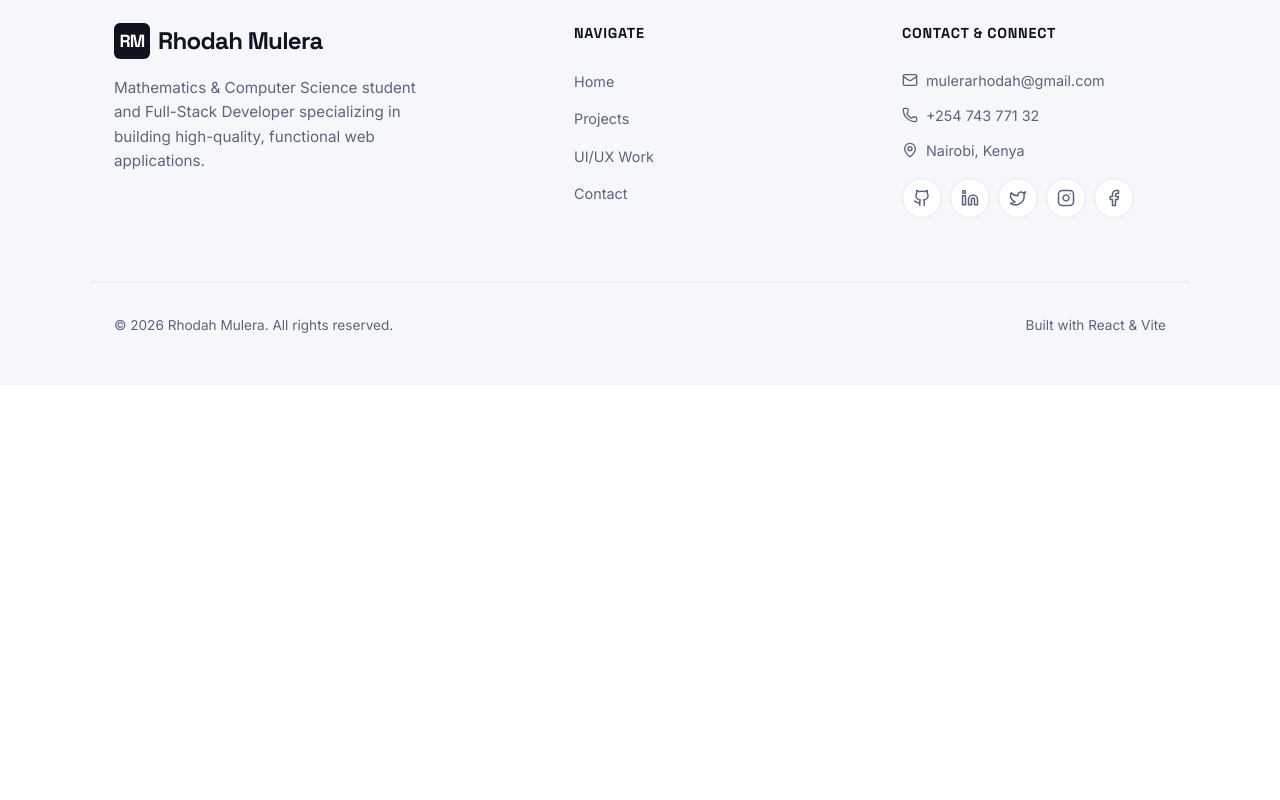
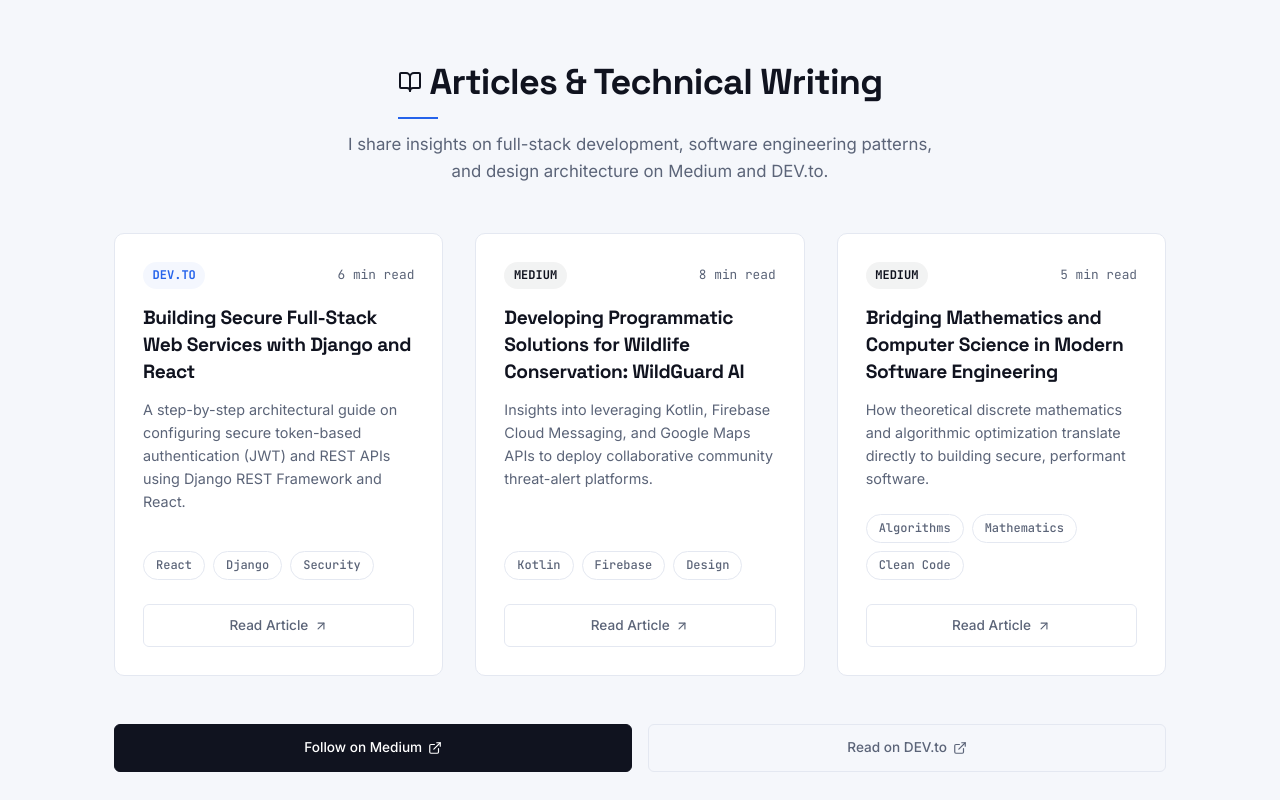
Before and after one commit to Ro-wdy/Portfolio-1.1, a React (Vite) app: page / in a window 1280 px wide. Shown: the part 2060-2860 px from the top of the page. Before the commit the page ends 2445 px from the top, so only its background shows below. Built offline with nearby package versions, Linux system fonts and the light colour scheme.

Commit message:
feat: add Articles & Technical Writing section with Medium and dev.to articles

```diff
--- /dev/null
+++ b/src/components/WritingSection.jsx
@@ -0,0 +1,111 @@
+import React from 'react';
+import { BookOpen, ArrowUpRight, ExternalLink } from 'lucide-react';
+import { articlesList } from '../data/writingData';
+
+const WritingSection = () => {
+  return (
+    <section className="section" id="writing" style={{ borderTop: '1px solid var(--border-light)', backgroundColor: 'var(--bg-secondary)' }}>
+      <div className="container">
+        <div className="section-title-wrapper" style={{ display: 'flex', flexDirection: 'column', alignItems: 'center', textAlign: 'center', marginBottom: '3rem' }}>
+          <h2 className="section-title" style={{ display: 'inline-flex', alignItems: 'center', gap: '0.5rem' }}>
+            <BookOpen size={24} className="text-accent" /> Articles & Technical Writing
+          </h2>
+          <p style={{ color: 'var(--text-secondary)', marginTop: '0.75rem', maxWidth: '600px', fontSize: '1.05rem' }}>
+            I share insights on full-stack development, software engineering patterns, and design architecture on Medium and DEV.to.
+          </p>
+        </div>
+
+        <div className="project-grid" style={{ marginBottom: '3rem' }}>
+          {articlesList.map((article) => (
+            <article
+              key={article.id}
+              className="project-card"
+              style={{
+                backgroundColor: 'var(--bg-primary)',
+                display: 'flex',
+                flexDirection: 'column',
+                justifyContent: 'space-between',
+                padding: '1.75rem',
+                height: '100%',
+                position: 'relative'
+              }}
+            >
+              <div>
+                <div style={{ display: 'flex', justifyContent: 'space-between', alignItems: 'center', marginBottom: '1rem' }}>
+                  <span
+                    className="tag-pill"
+                    style={{
+                      fontSize: '0.75rem',
+                      fontWeight: '700',
+                      textTransform: 'uppercase',
+                      color: article.platform.toLowerCase() === 'medium' ? '#10131F' : '#2563EB',
+                      backgroundColor: article.platform.toLowerCase() === 'medium' ? 'rgba(16, 19, 31, 0.05)' : 'rgba(37, 99, 235, 0.05)',
+                      border: 'none',
+                      padding: '0.25rem 0.6rem'
+                    }}
+                  >
+                    {article.platform}
+                  </span>
+                  <span style={{ fontSize: '0.8rem', color: 'var(--text-secondary)', fontFamily: 'var(--font-mono)' }}>
+                    {article.readTime}
+                  </span>
+                </div>
+
+                <h3 className="project-title" style={{ fontSize: '1.2rem', marginBottom: '0.75rem', lineHeight: '1.4' }}>
+                  {article.title}
+                </h3>
+                <p className="project-desc" style={{ fontSize: '0.9rem', marginBottom: '1.5rem', flexGrow: 0 }}>
+                  {article.description}
+                </p>
+              </div>
+
+              <div>
+                <div className="project-tags" style={{ marginBottom: '1.5rem' }}>
+                  {article.tags.map((tag, idx) => (
+                    <span key={idx} className="tag-pill">
+                      {tag}
+                    </span>
+                  ))}
+                </div>
+
+                <a
+                  href={article.url}
+                  target="_blank"
+                  rel="noopener noreferrer"
+                  className="project-btn project-btn-secondary"
+                  style={{ width: '100%', textDecoration: 'none' }}
+                >
+                  Read Article <ArrowUpRight size={14} />
+                </a>
+              </div>
+            </article>
+          ))}
+        </div>
+
+        {/* Profile CTAs */}
+        <div style={{ display: 'flex', justifyContent: 'center', gap: '1rem', flexWrap: 'wrap' }}>
+          <a
+            href="https://medium.com/@mulerarhodah"
+            target="_blank"
+            rel="noopener noreferrer"
+            className="project-btn project-btn-primary"
+            style={{ padding: '0.75rem 1.75rem', textDecoration: 'none' }}
+          >
+            Follow on Medium <ExternalLink size={14} />
+          </a>
+          <a
+            href="https://dev.to/mulera"
+            target="_blank"
+            rel="noopener noreferrer"
+            className="project-btn project-btn-secondary"
+            style={{ padding: '0.75rem 1.75rem', textDecoration: 'none' }}
+          >
+            Read on DEV.to <ExternalLink size={14} />
+          </a>
+        </div>
+      </div>
+    </section>
+  );
+};
+
+export default WritingSection;
--- /dev/null
+++ b/src/data/writingData.js
@@ -0,0 +1,29 @@
+export const articlesList = [
+  {
+    id: 1,
+    title: "Building Secure Full-Stack Web Services with Django and React",
+    platform: "dev.to",
+    url: "https://dev.to/mulera",
+    description: "A step-by-step architectural guide on configuring secure token-based authentication (JWT) and REST APIs using Django REST Framework and React.",
+    readTime: "6 min read",
+    tags: ["React", "Django", "Security"]
+  },
+  {
+    id: 2,
+    title: "Developing Programmatic Solutions for Wildlife Conservation: WildGuard AI",
+    platform: "Medium",
+    url: "https://medium.com/@mulerarhodah",
+    description: "Insights into leveraging Kotlin, Firebase Cloud Messaging, and Google Maps APIs to deploy collaborative community threat-alert platforms.",
+    readTime: "8 min read",
+    tags: ["Kotlin", "Firebase", "Design"]
+  },
+  {
+    id: 3,
+    title: "Bridging Mathematics and Computer Science in Modern Software Engineering",
+    platform: "Medium",
+    url: "https://medium.com/@mulerarhodah",
+    description: "How theoretical discrete mathematics and algorithmic optimization translate directly to building secure, performant software.",
+    readTime: "5 min read",
+    tags: ["Algorithms", "Mathematics", "Clean Code"]
+  }
+];
--- a/src/pages/Home.jsx
+++ b/src/pages/Home.jsx
@@ -1,12 +1,14 @@
 import React from 'react';
 import Hero from '../components/Hero';
 import AboutSection from '../components/AboutSection';
+import WritingSection from '../components/WritingSection';
 
 const Home = () => {
   return (
     <main>
       <Hero />
       <AboutSection />
+      <WritingSection />
     </main>
   );
 };
```
